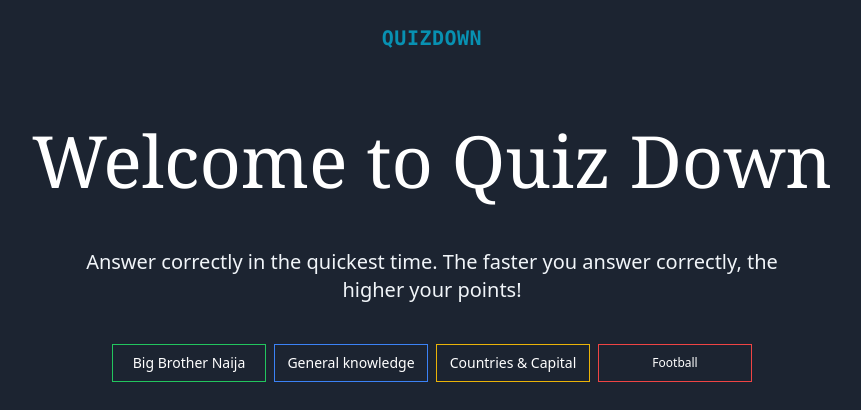
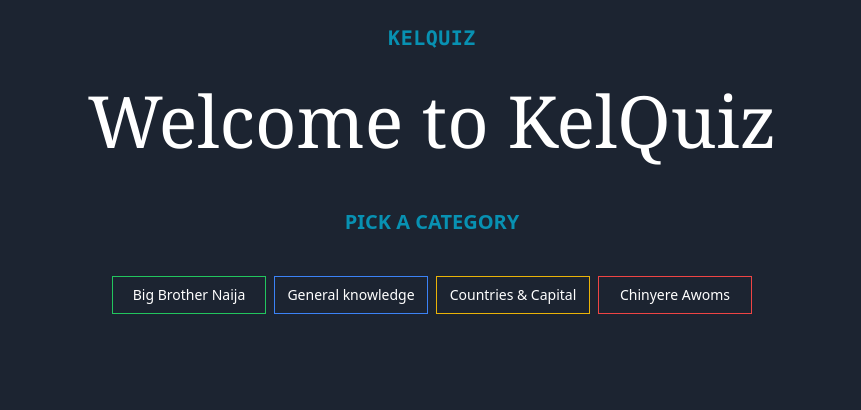
Before and after one commit to Kelechi095/KelQuiz, a React (Vite) app: page / in a window 1280 px wide. Shown: the top 410 px of the page, without its empty margins (208-1069 px from the left). Built offline with nearby package versions, Linux system fonts and the light colour scheme.

Commit message:
refactor

```diff
--- a/src/components/GameScreen.tsx
+++ b/src/components/GameScreen.tsx
@@ -82,7 +82,7 @@
   };
 
   return (
-    <div className="p-4 py-6 h-screen bg-darkBlue">
+    <div className="p-4 py-6 h-full bg-darkBlue">
       <div className="flex justify-between items-center px-2 mb-8">
         <div className="flex rounded-full h-8 w-8 justify-center items-center border-2 border-cyan-500 text-slate-200">
           <h1 className="text-center font-base text-md">
@@ -149,7 +149,7 @@
       </div>
       <div>
         <h2 className="text-center font-bold font-mono text-xl text-cyan-600 mb-8">
-          QUIZ DOWN
+          KELQUIZ
         </h2>
       </div>
     </div>
--- a/src/components/HomeScreen.tsx
+++ b/src/components/HomeScreen.tsx
@@ -15,17 +15,16 @@
     <div className="p-2 h-screen bg-darkBlue">
       <nav className="p-4 flex items-center justify-center">
         <h2 className="font-mono tracking-wide text-xl font-bold text-cyan-600">
-          QUIZDOWN
+          KELQUIZ
         </h2>
       </nav>
-      <h1 className="text-4xl max-w-xs mx-auto text-center mt-12 md:text-6xl lg:text-7xl md:max-w-lg  lg:max-w-4xl font-serif p-2 text-white">
-        Welcome to Quiz Down
+      <h1 className="text-4xl max-w-xs mx-auto text-center mt-2 md:text-6xl lg:text-7xl md:max-w-lg  lg:max-w-4xl font-serif p-2 text-white">
+        Welcome to KelQuiz
       </h1>
 
       <div>
-        <h2 className="text-lg font-base max-w-md md:max-w-lg lg:max-w-3xl lg:text-xl text-center mx-auto p-3 lg:mt-8 text-slate-100">
-          Answer correctly in the quickest time. The faster you answer
-          correctly, the higher your points!
+        <h2 className="text-lg font-base max-w-md md:max-w-lg lg:max-w-3xl lg:text-xl font-semibold text-center mx-auto mt-10 p-3 lg:mt-8 text-cyan-600">
+          PICK A CATEGORY
         </h2>
       </div>
 
@@ -49,10 +48,10 @@
           Countries & Capital
         </button>
         <button
-          className="mt-3 py-2 text-xs text-white border border-red-500"
-          onClick={() => handleSelectCategory("FOOTBALL")}
+          className="mt-3 py-2 text-sm text-white border border-red-500"
+          onClick={() => handleSelectCategory("CHICHI")}
         >
-          Football
+          Chinyere Awoms
         </button>
       </div>
     </div>
--- a/src/data.ts
+++ b/src/data.ts
@@ -215,3 +215,66 @@
       answer: 0,
     },
   ];
+
+  export const chichis = [
+    {
+      id: 1,
+      question: "When will you die?",
+      options: ["Tomorrow", "Today", "On the flight", "2 hours time"],
+      answer: 1,
+    },
+    {
+      id: 2,
+      question: "What doesn't make sense?",
+      options: ["Your face", "My quiz game", "Your stupid boyfriend", "Your stomach"],
+      answer: 0,
+    },
+    {
+      id: 3,
+      question: "Are you color blind?",
+      options: ["Yes", "Maybe", "No", "Pere"],
+      answer: 0,
+    },
+    {
+      id: 4,
+      question: "Chichi Awoms is?",
+      options: ["A bitch", "An idiot", "A stupid bastard", "Fat fool"],
+      answer: 3,
+    },
+    {
+      id: 5,
+      question: "How many children will you have?",
+      options: ["Two", "Zero", "One", "Twenty five"],
+      answer: 1,
+    },
+    {
+      id: 6,
+      question: "When will Prudence leave you?",
+      options: ["After you marry", "Next year", "Never", "Two weeks from now"],
+      answer: 3,
+    },
+    {
+      id: 7,
+      question: "Who will you marry?",
+      options: ["No one", "Prudence", "Tega", "Chidi Okorafor"],
+      answer: 0,
+    },
+    {
+      id: 8,
+      question: "Who will kill you?",
+      options: ["Car", "Kelechi", "Prudence", "Armed Robbers"],
+      answer: 1,
+    },
+    {
+      id: 9,
+      question: "How much does Kelechi hate you?",
+      options: ["100%", "50%", "Unquantifiable", "0%"],
+      answer: 2,
+    },
+    {
+      id: 10,
+      question: "When will you lose all your jobs",
+      options: ["Two weeks from now", "Soon", "Next year", "Never"],
+      answer: 0,
+    },
+  ];
--- a/src/useGetQuestions.tsx
+++ b/src/useGetQuestions.tsx
@@ -1,7 +1,7 @@
 import { useSelector } from "react-redux";
 import { Quiz, RootState } from "./types/types";
 
-import { generals, bbnaijas, capitals } from "./data";
+import { generals, bbnaijas, capitals, chichis } from "./data";
 
 export function shuffle(array: Quiz[]) {
   let currentIndex = array.length,
@@ -24,6 +24,7 @@
 const capitalQuestions = shuffle(capitals);
 const bbnaijaQuestions = shuffle(bbnaijas);
 const generalQuestions = shuffle(generals);
+const chichiQuestions = shuffle(chichis);
 
 const getQuestions = (arg: Quiz[]) => {
   const questions = arg;
@@ -38,6 +39,8 @@
       ? bbnaijaQuestions
       : category === "GENERAL"
       ? generalQuestions
+      : category === "CHICHI"
+      ? chichiQuestions
       : capitalQuestions
   );
 
```
